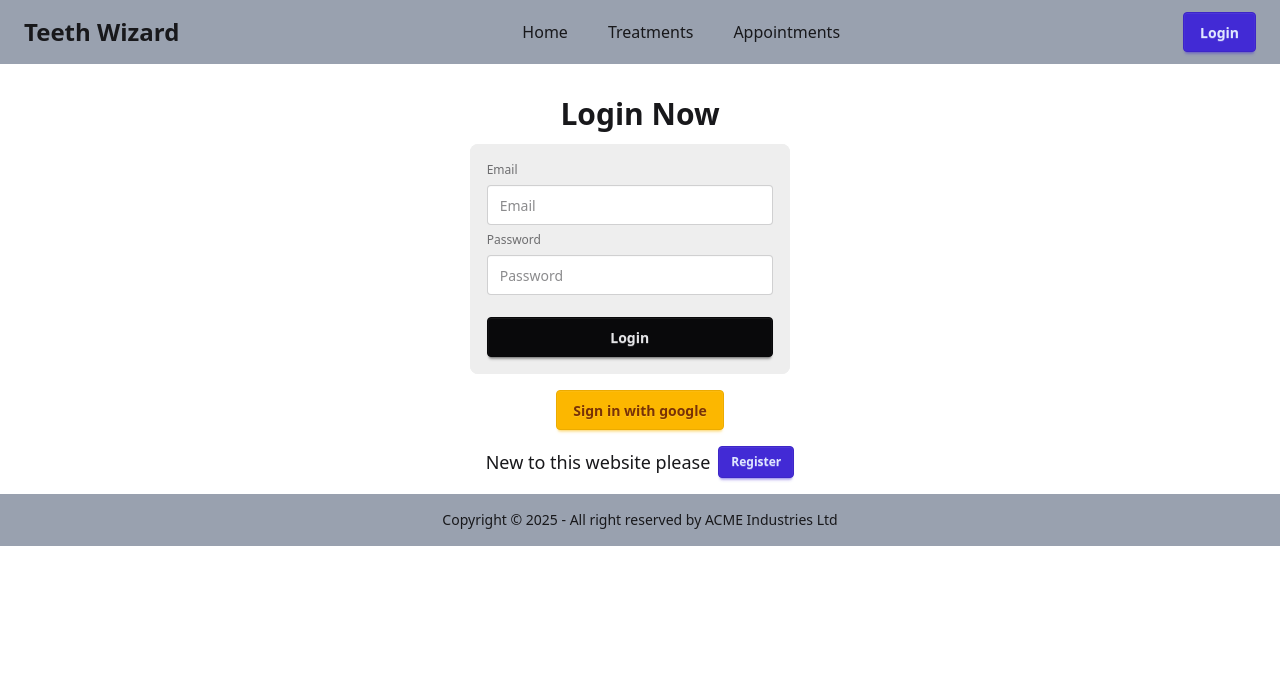
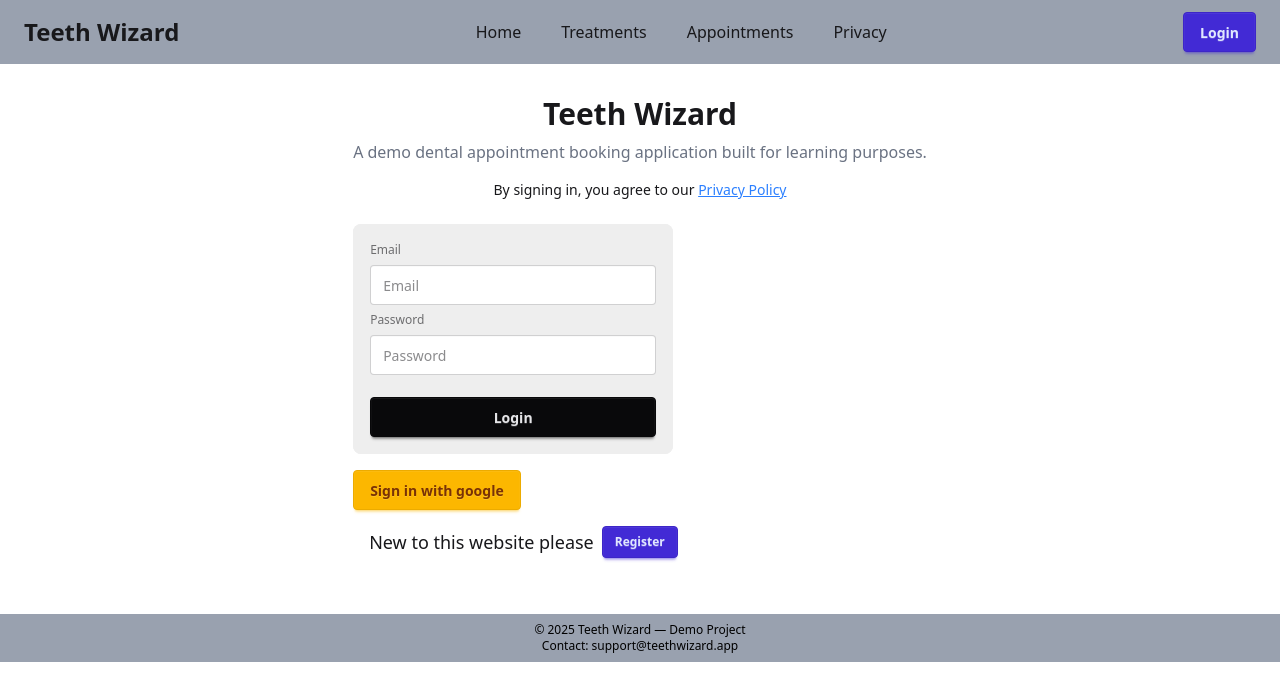
Before and after one commit to Taanveer22/teeth-wizard-auth, a React (Vite) app: page /login in a window 1280 px wide. Shown: the top 700 px of the page. Built offline with nearby package versions, Linux system fonts and the light colour scheme; no server answers.

Commit message:
google privacy policy added

```diff
--- a/src/components/Banner.jsx
+++ b/src/components/Banner.jsx
@@ -8,11 +8,10 @@ const Banner = () => {
         <div className="hero-content flex-col lg:flex-row-reverse">
           <img src={bannerPhoto} className="max-w-sm rounded-lg shadow-2xl" />
           <div>
-            <h1 className="text-5xl font-bold">Dental Treatment Offers!</h1>
-            <p className="py-6">
-              Provident cupiditate voluptatem et in. Quaerat fugiat ut assumenda
-              excepturi exercitationem quasi. In deleniti eaque aut repudiandae
-              et a id nisi.
+            <h1 className="text-3xl font-bold">Teeth Wizard</h1>
+            <p className="text-gray-500 my-2">
+              A demo dental appointment booking application built for learning
+              purposes.
             </p>
             <Link to="/register" className="btn btn-primary">
               Register Now
--- a/src/components/Footer.jsx
+++ b/src/components/Footer.jsx
@@ -1,13 +1,9 @@
 const Footer = () => {
   return (
     <div>
-      <footer className="footer sm:footer-horizontal footer-center bg-gray-400 text-base-content p-4">
-        <aside>
-          <p>
-            Copyright © {new Date().getFullYear()} - All right reserved by ACME
-            Industries Ltd
-          </p>
-        </aside>
+      <footer className="text-center text-xs bg-gray-400 text-black py-2 mt-10">
+        © 2025 Teeth Wizard — Demo Project <br />
+        Contact: support@teethwizard.app
       </footer>
     </div>
   );
--- a/src/components/Header.jsx
+++ b/src/components/Header.jsx
@@ -43,6 +43,14 @@ const Header = () => {
           >
             Appointments
           </NavLink>
+          <NavLink
+            to="/privacy"
+            className={({ isActive }) =>
+              isActive ? "bg-green-500 p-2" : "bg-gray-400 p-2"
+            }
+          >
+            Privacy
+          </NavLink>
         </div>
         <div>
           {user?.displayName ? (
--- a/src/components/Login.jsx
+++ b/src/components/Login.jsx
@@ -45,8 +45,21 @@ const Login = () => {
   return (
     <div className="flex items-center justify-center">
       <div>
+        <div className="text-center mb-6">
+          <h1 className="text-3xl font-bold">Teeth Wizard</h1>
+          <p className="text-gray-500 mt-2">
+            A demo dental appointment booking application built for learning
+            purposes.
+          </p>
+          <p className="text-sm text-center mt-4">
+            By signing in, you agree to our {" "}
+            <Link to="/privacy" className="text-blue-500 underline">
+              Privacy Policy
+            </Link>
+          </p>
+        </div>
+
         <form onSubmit={handleLoginSubmit}>
-          <h1 className="text-3xl font-semibold text-center mb-3">Login Now</h1>
           <fieldset className="fieldset bg-base-300 border-base-300 rounded-box w-xs border p-4">
             <label className="label">Email</label>
             <input
@@ -73,7 +86,7 @@ const Login = () => {
         {successText && (
           <p className="text-green-500 font-medium">{successText}</p>
         )}
-        <div className="flex justify-center items-center mt-4">
+        <div className="flex justify-start mt-4">
           <button onClick={handleGoogleClick} className="btn btn-warning">
             Sign in with google
           </button>
--- /dev/null
+++ b/src/components/Privacy.jsx
@@ -0,0 +1,16 @@
+const Privacy = () => {
+  return (
+    <div className="max-w-3xl mx-auto p-6">
+      <h1 className="text-2xl font-bold mb-4">Privacy Policy</h1>
+      <p>
+        Teeth Wizard is a demo application created for educational purposes.
+        We do not sell or misuse user data.
+      </p>
+      <p className="mt-2">
+        Authentication is handled securely using Firebase Authentication.
+      </p>
+    </div>
+  );
+};
+
+export default Privacy;
--- a/src/routes/PublicRoutes.jsx
+++ b/src/routes/PublicRoutes.jsx
@@ -8,6 +8,7 @@ import CardDetail from "../components/CardDetail";
 import Login from "../components/Login";
 import Register from "../components/Register";
 import PrivateRoutes from "./PrivateRoutes";
+import Privacy from "../components/Privacy";
 
 const PublicRoutes = createBrowserRouter([
   {
@@ -67,6 +68,10 @@ const PublicRoutes = createBrowserRouter([
         path: "/register",
         element: <Register></Register>,
       },
+      {
+        path: "/privacy",
+        element: <Privacy></Privacy>,
+      },
     ],
   },
 ]);
```
